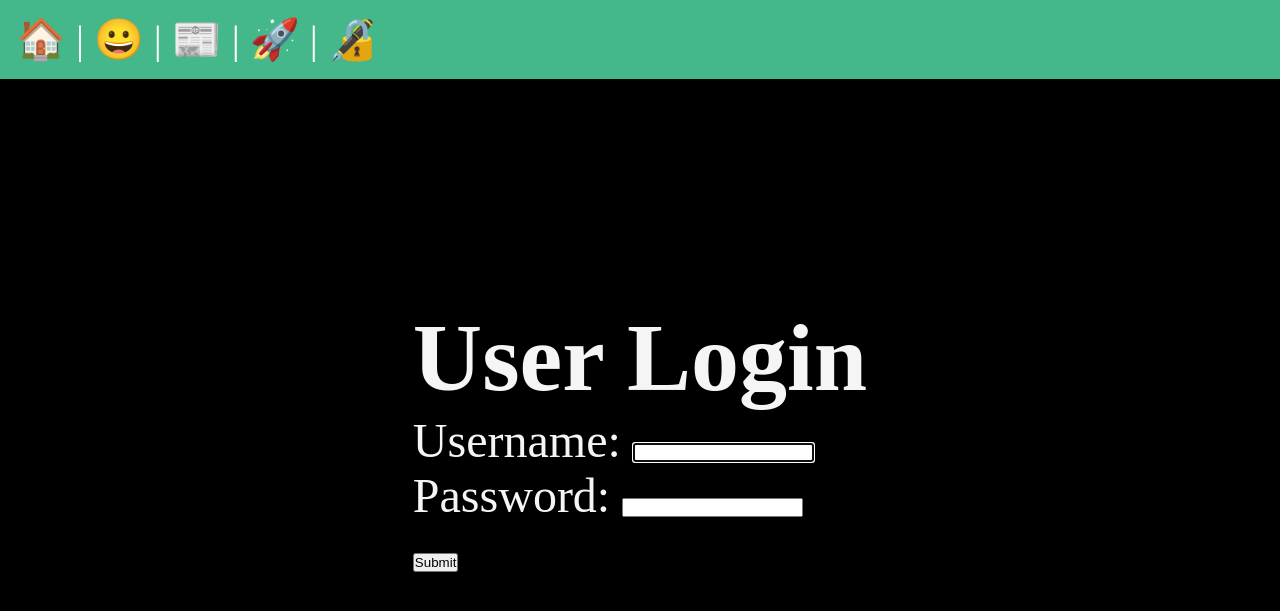
After one commit to samuelgit95/django-course, a Django app: page /users/login/ in a window 1280 px wide. The commit adds this page. Shown: the top 611 px of the page. Run offline with Django 5.2, Linux system fonts and the light colour scheme; parts of the project's set-up code (start-up, migrations or seed data) failed here and were passed over.

Commit message:
lesson 10 login and authentication

```diff
--- a/lesson03/myproject/templates/layout.html
+++ b/lesson03/myproject/templates/layout.html
@@ -12,9 +12,11 @@
   </head>
   <body>
     <nav>
-      <a href="/"><span role="img" aria-label="Home" title="Home">🏠</span></a> | <a href="/about"><span role="img" aria-label="About" title="About">😀</span></a> |
+      <a href="/"><span role="img" aria-label="Home" title="Home">🏠</span></a> |
+      <a href="/about"><span role="img" aria-label="About" title="About">😀</span></a> |
       <a href="{% url 'posts:list' %}"><span role="img" aria-label="Posts" title="Posts">📰</span></a> |
-      <a href="{% url 'users:register' %}"><span role="img" aria-label="User Registration" title="User Registration">🚀</span></a>
+      <a href="{% url 'users:register' %}"><span role="img" aria-label="User Registration" title="User Registration">🚀</span></a> |
+      <a href="{% url 'users:login' %}"><span role="img" aria-label="User Login" title="User Login">🔏</span></a>
     </nav>
     <main>
       {% block content %}{% endblock %}
--- /dev/null
+++ b/lesson03/myproject/users/templates/users/login.html
@@ -0,0 +1,10 @@
+{% extends 'layout.html' %}
+{% block title %}User Login{% endblock %}
+{% block content %}
+  <h1>User Login</h1>
+  <form class="form-with-validation" action="/users/login/" method="post">
+    {% csrf_token %}
+    {{ form }}
+    <button class="form-submit">Submit</button>
+  </form>
+{% endblock %}
--- a/lesson03/myproject/users/urls.py
+++ b/lesson03/myproject/users/urls.py
@@ -4,5 +4,6 @@ from . import views
 app_name = 'users'
 
 urlpatterns = [
-    path('register/', views.register_user, name="register")
+    path('register/', views.register_user, name="register"),
+    path('login/', views.login_user, name="login"),
 ]
--- a/lesson03/myproject/users/views.py
+++ b/lesson03/myproject/users/views.py
@@ -1,13 +1,24 @@
 from django.shortcuts import render, redirect
-from django.contrib.auth.forms import UserCreationForm
+from django.contrib.auth.forms import UserCreationForm, AuthenticationForm
+from django.contrib.auth import login
 
 # Create your views here.
 def register_user(request):
     if request.method == 'POST':
         form = UserCreationForm(request.POST)
         if form.is_valid():
-            form.save()
-            return redirect("posts:list")
+            login(request, form.save())
+            return redirect('posts:list')
     else:
         form = UserCreationForm()
     return render(request, 'users/register_user.html', {'form': form})
+
+def login_user(request):
+    if request.method == 'POST':
+        form = AuthenticationForm(data=request.POST)
+        if form.is_valid():
+            login(request, form.get_user())
+            return redirect('posts:list')
+    else:
+        form = AuthenticationForm()
+    return render(request, 'users/login.html', {'form': form})
```
